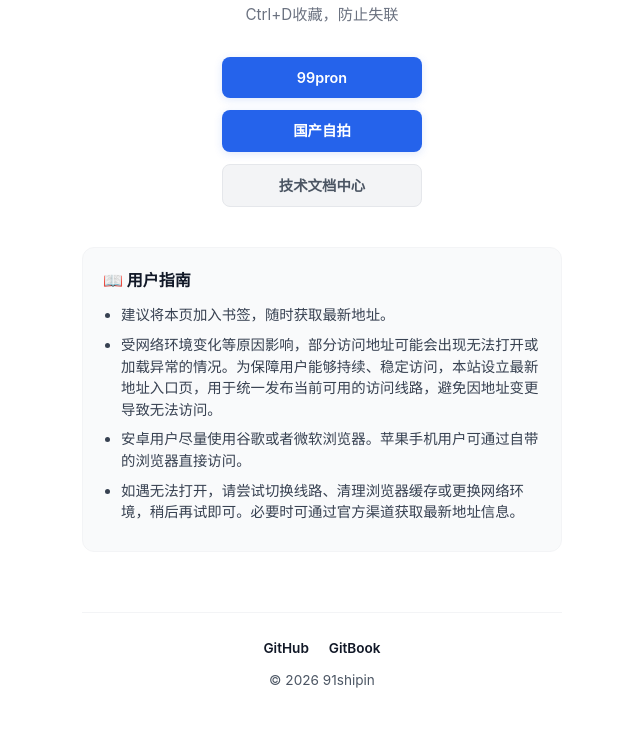
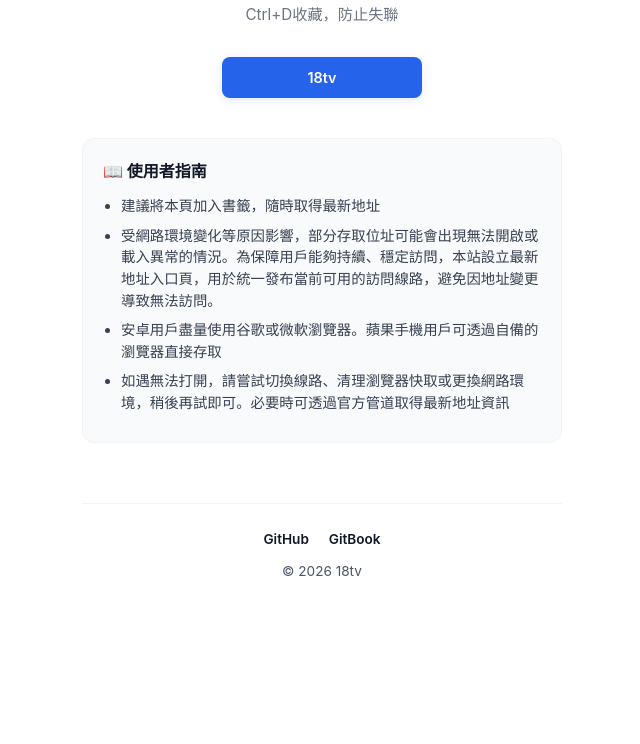
Before and after one commit to 85md/85md.github.io, a plain HTML site: page index.html in a window 1280 px wide. Shown: the part 213-957 px from the top of the page, without its empty margins (318-958 px from the left). After the commit the page ends 848 px from the top, so only its background shows below. Drawn offline with Linux system fonts and the light colour scheme.

Commit message:
Update index.html

```diff
--- a/index.html
+++ b/index.html
@@ -4,22 +4,19 @@
     <meta charset="UTF-8">
      <meta http-equiv="X-UA-Compatible" content="IE=edge,chrome=1">
     <meta content='width=device-width, initial-scale=1.0, user-scalable=0' name='viewport' />
-    <title>91视频|最新地址导航</title>
-    <meta name="keywords" content="91视频,国产自拍,自拍视频,最新地址导航" />
-    <meta name="description" content="欢迎访问91视频,国产自拍导航，高颜值业余素人真实自拍精华视频，探花等视频。满足用户对真实自然视频的爱好。" />
+    <title>18tv最新網址導航</title>
+    <meta name="keywords" content="18tv,18jav,18av自拍影片,最新導航" />
+    <meta name="description" content="歡迎造訪18tv,18av,18jav導航，業餘素人真實自拍精華視頻，滿足用戶對真實自然視頻的愛好" />
     <link rel="icon" type="image/png" href="https://zxc.youbus.mom/102/favicon.png">
     <style>
         :root { --primary: #2563eb; --secondary: #4b5563; --bg: #ffffff; }
         body { font-family: -apple-system, system-ui, sans-serif; line-height: 1.5; color: #1f2937; margin: 0; background: var(--bg); }
         .container { max-width: 480px; margin: 0 auto; padding: 40px 24px; text-align: center; }
-
-        /* Logo 图片样式 */
         .logo { width: 80px; height: 80px; margin-bottom: 20px; border-radius: 12px; object-fit: cover; }
 
         header h1 { font-size: 1.6rem; margin-bottom: 8px; letter-spacing: -0.5px; font-weight: 800; }
         .description { color: #6b7280; font-size: 0.95rem; margin-bottom: 30px; }
 
-        /* 按钮组：按钮缩小 30% */
         .btn-group { display: flex; flex-direction: column; gap: 12px; align-items: center; margin: 25px 0; }
 
         .btn { width: 100%; max-width: 200px; padding: 10px 0; border-radius: 8px; text-decoration: none; font-weight: 600; font-size: 0.9rem; transition: all 0.2s; box-sizing: border-box; display: block; }
@@ -30,13 +27,11 @@
         .btn-outline { background: #f3f4f6; color: var(--secondary); border: 1px solid #e5e7eb; }
         .btn-outline:hover { background: #e5e7eb; color: #111827; }
 
-        /* 指南区域 */
         .guide-section { text-align: left; background: #f9fafb; border: 1px solid #f3f4f6; padding: 20px; border-radius: 12px; margin-top: 40px; }
         .guide-section h3 { font-size: 1rem; margin-top: 0; color: #111827; margin-bottom: 12px; }
         .guide-section ul { padding-left: 18px; color: #374151; font-size: 0.9rem; margin: 0; }
         .guide-section li { margin-bottom: 8px; }
 
-        /* 底部文字：深灰色 */
         footer { margin-top: 60px; font-size: 0.85rem; color: #374151; border-top: 1px solid #f3f4f6; padding-top: 25px; }
         .friend-links { margin-bottom: 12px; }
         .friend-links a { color: #111827; text-decoration: none; font-weight: 600; margin: 0 8px; }
@@ -50,23 +45,21 @@
         <img src="https://zxc.youbus.mom/102/888999.png" alt="Logo" class="logo">
 
         <header>
-            <h1>91视频,国产自拍官方入口</h1>
-            <p class="description">Ctrl+D收藏，防止失联</p>
+            <h1>18tv網址入口</h1>
+            <p class="description">Ctrl+D收藏，防止失聯</p>
         </header>
 
         <div class="btn-group">
-            <a href="https://99likes.com" target="_blank" class="btn btn-primary">99pron</a>
-            <a href="https://99likes.com/vodtype/1.html" target="_blank" class="btn btn-primary">国产自拍</a>
-            <a href="https://91dz.gitbook.io/dz" target="_blank" class="btn btn-outline">技术文档中心</a>
+            <a href="https://18tv.org" target="_blank" class="btn btn-primary">18tv</a>
         </div>
 
         <section class="guide-section">
-            <h3>📖 用户指南</h3>
+            <h3>📖 使用者指南</h3>
             <ul>
-                <li>建议将本页加入书签，随时获取最新地址。</li>
-                <li>受网络环境变化等原因影响，部分访问地址可能会出现无法打开或加载异常的情况。为保障用户能够持续、稳定访问，本站设立最新地址入口页，用于统一发布当前可用的访问线路，避免因地址变更导致无法访问。</li>
-                <li>安卓用户尽量使用谷歌或者微软浏览器。苹果手机用户可通过自带的浏览器直接访问。</li>
-                <li>如遇无法打开，请尝试切换线路、清理浏览器缓存或更换网络环境，稍后再试即可。必要时可通过官方渠道获取最新地址信息。</li>
+                <li>建議將本頁加入書籤，隨時取得最新地址</li>
+                <li>受網路環境變化等原因影響，部分存取位址可能會出現無法開啟或載入異常的情況。為保障用戶能夠持續、穩定訪問，本站設立最新地址入口頁，用於統一發布當前可用的訪問線路，避免因地址變更導致無法訪問。</li>
+                <li>安卓用戶盡量使用谷歌或微軟瀏覽器。蘋果手機用戶可透過自備的瀏覽器直接存取</li>
+                <li>如遇無法打開，請嘗試切換線路、清理瀏覽器快取或更換網路環境，稍後再試即可。必要時可透過官方管道取得最新地址資訊</li>
             </ul>
         </section>
         <footer>
@@ -74,7 +67,7 @@
                 <a href="https://85md.github.io" target="_blank">GitHub</a>
                 <a href="https://91dz.gitbook.io/dz" target="_blank">GitBook</a>
             </div>
-            <p class="copyright">&copy; 2026 91shipin</p>
+            <p class="copyright">&copy; 2026 18tv</p>
         </footer>
     </div>
 </body>
```
